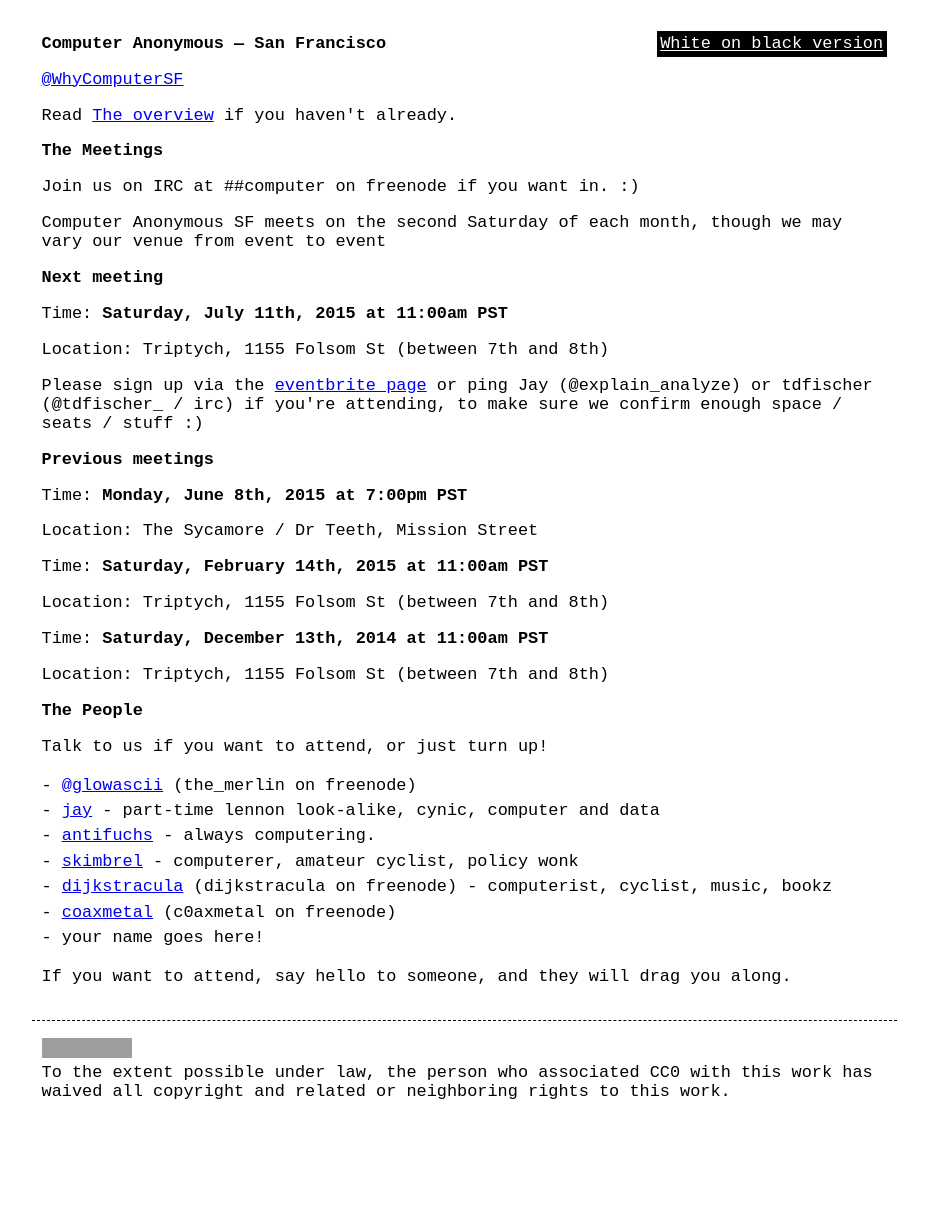
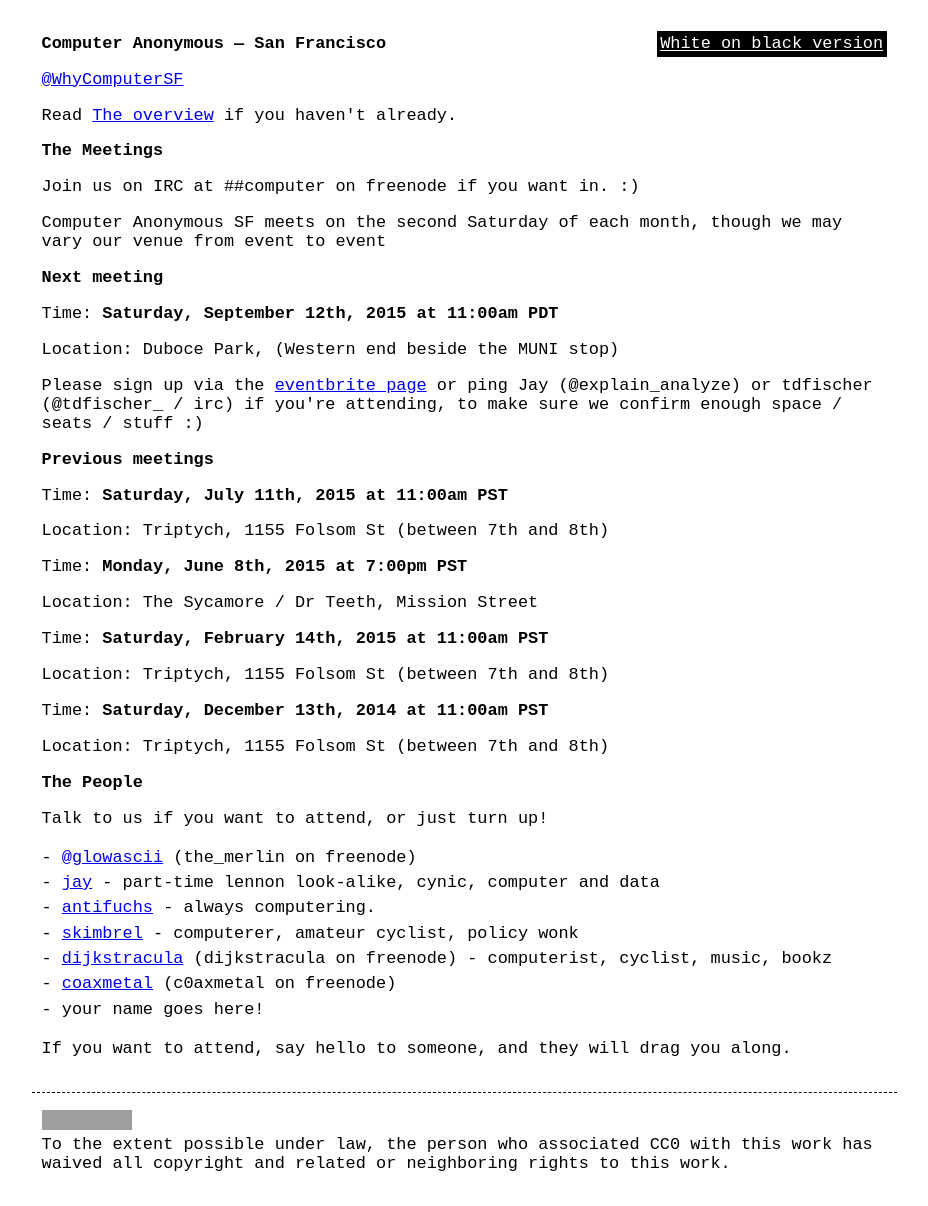
Before and after one commit to computeranonymous/computer, a Jekyll site: the page built from us_sanfrancisco.html, in a window 1280 px wide. Shown: the whole page, without its empty margins (176-1104 px from the left). Built offline with Jekyll 4.4.1, drawn with Linux system fonts in a browser that asks for light colours; before the commit the page ends 1135 px from its top, so only the background shows below that; grey boxes are pictures that could not be loaded.

Commit message:
[sep-2015] Computer

```diff
--- a/us_sanfrancisco.html
+++ b/us_sanfrancisco.html
@@ -17,12 +17,15 @@ title: Computer Anonymous - San Francisco
 
       <h3>Next meeting</h3>
 
-      <p>Time: <strong>Saturday, July 11th, 2015 at 11:00am PST</strong></p>
-      <p>Location: Triptych, 1155 Folsom St (between 7th and 8th)</p>
+      <p>Time: <strong>Saturday, September 12th, 2015 at 11:00am PDT</strong></p>
+      <p>Location: Duboce Park, (Western end beside the MUNI stop)</p>
 
       <p>Please sign up via the <a href="https://computeranonymoussf.eventbrite.com">eventbrite page</a> or ping Jay (@explain_analyze) or tdfischer (@tdfischer_ / irc) if you're attending, to make sure we confirm enough space / seats / stuff :)</p>
 
       <h3>Previous meetings</h3>
+
+      <p>Time: <strong>Saturday, July 11th, 2015 at 11:00am PST</strong></p>
+      <p>Location: Triptych, 1155 Folsom St (between 7th and 8th)</p>
 
       <p>Time: <strong>Monday, June 8th, 2015 at 7:00pm PST</strong></p>
       <p>Location: The Sycamore / Dr Teeth, Mission Street</p>
```
